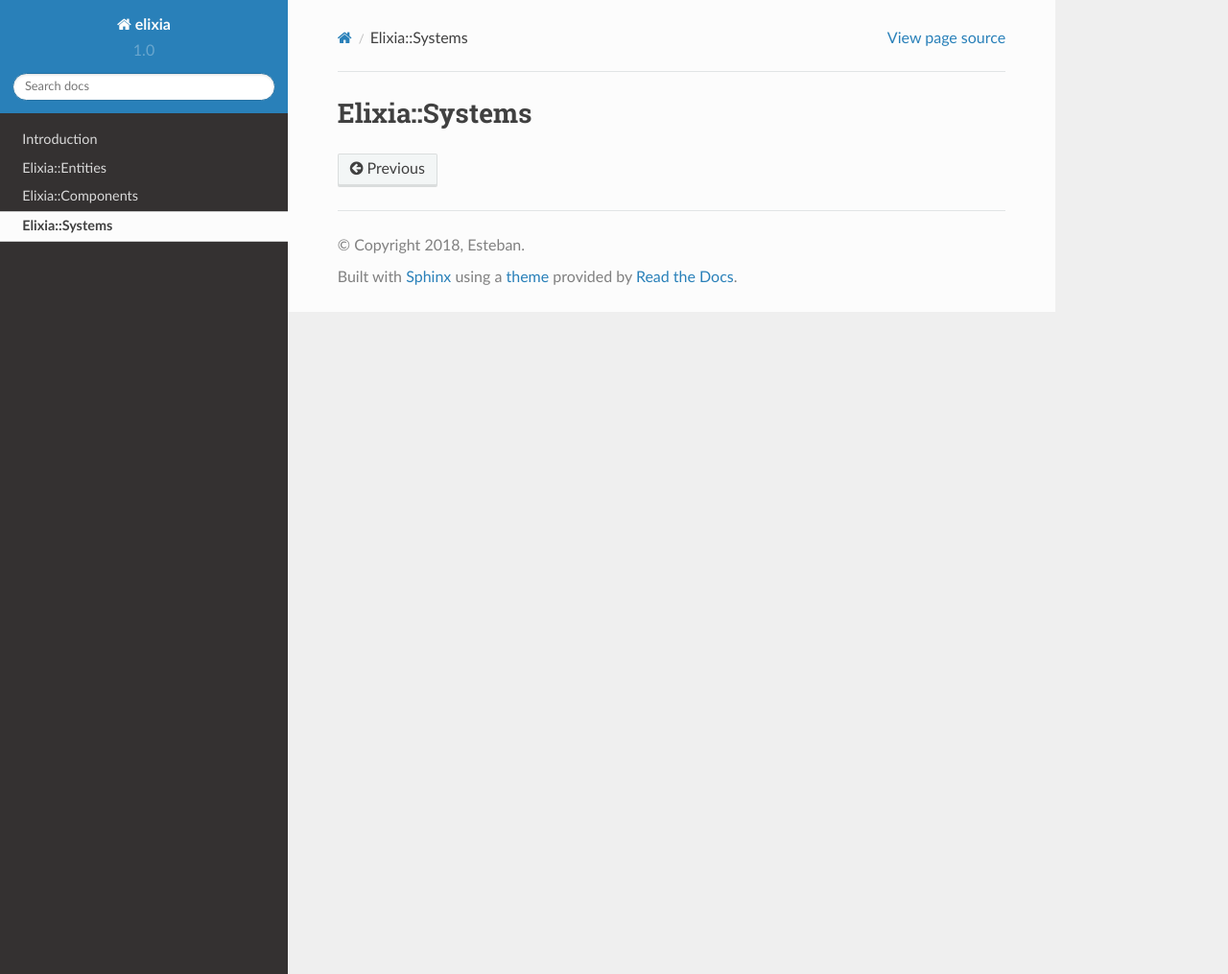
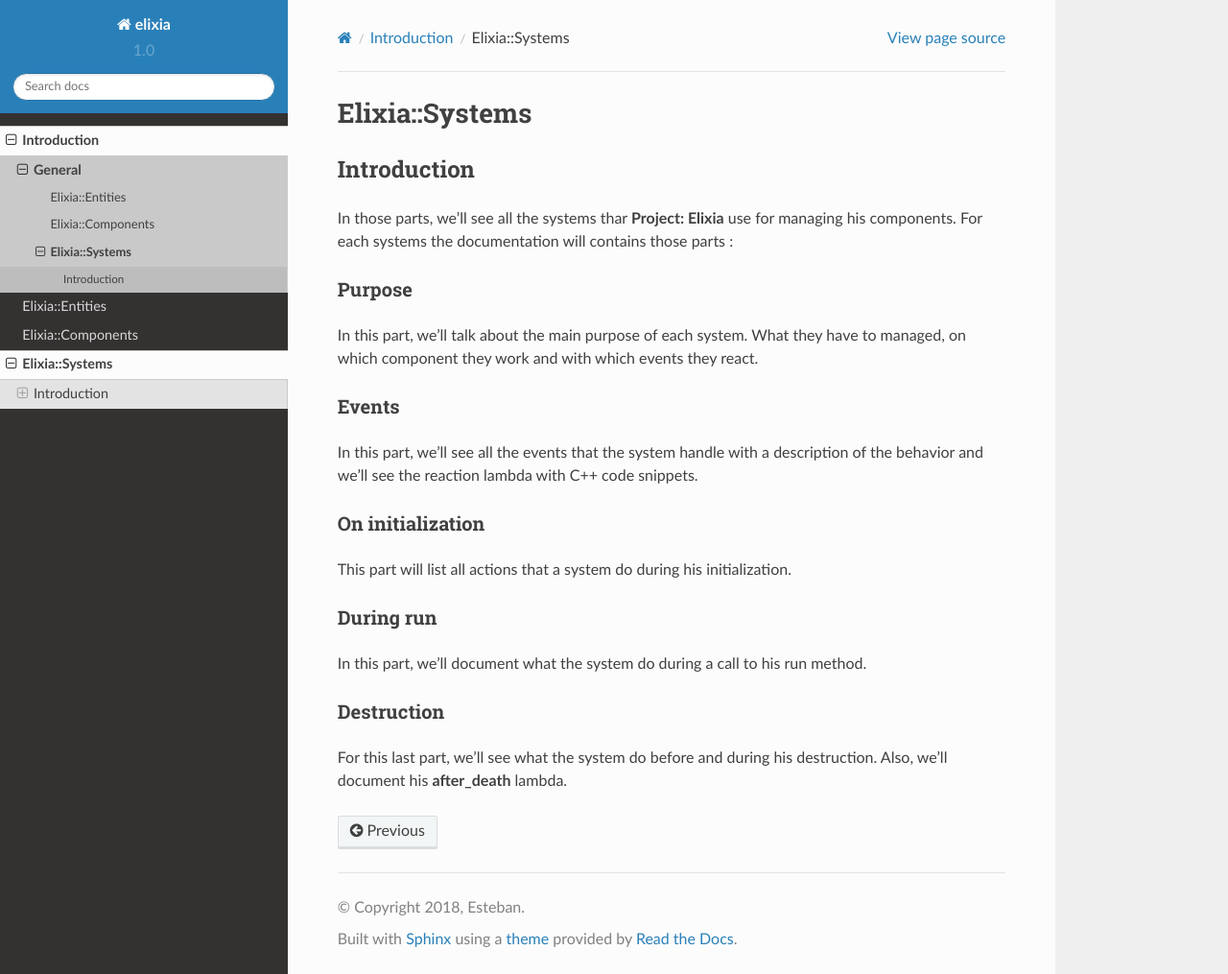
Before and after one commit to Dowwind/elixia_doc, a Sphinx documentation site: the page built from docs/systems.rst, in a window 1280 px wide and 1015 px high. Shown: the whole window at 96% size. Built offline with Sphinx 7.4.7 and the Read the Docs theme 2.0.0, drawn with Linux system fonts in a browser that asks for light colours.

Commit message:
intro ok

```diff
--- a/docs/systems.rst
+++ b/docs/systems.rst
@@ -1,2 +1,32 @@
 Elixia::Systems
 ===============
+
+Introduction
+------------
+
+In those parts, we'll see all the systems thar **Project: Elixia** use for managing his components. For each systems the documentation will contains those parts :
+
+Purpose
+*******
+
+In this part, we'll talk about the main purpose of each system. What they have to managed, on which component they work and with which events they react.
+
+Events
+******
+
+In this part, we'll see all the events that the system handle with a description of the behavior and we'll see the reaction lambda with C++ code snippets.
+
+On initialization
+*****************
+
+This part will list all actions that a system do during his initialization.
+
+During run
+**********
+
+In this part, we'll document what the system do during a call to his run method.
+
+Destruction
+***********
+
+For this last part, we'll see what the system do before and during his destruction. Also, we'll document his **after_death** lambda.
```
Also changed, not shown: docs/components.rst (+20 -0 lines), docs/entities.rst (+20 -0 lines), docs/introduction.rst (+6 -6 lines).
